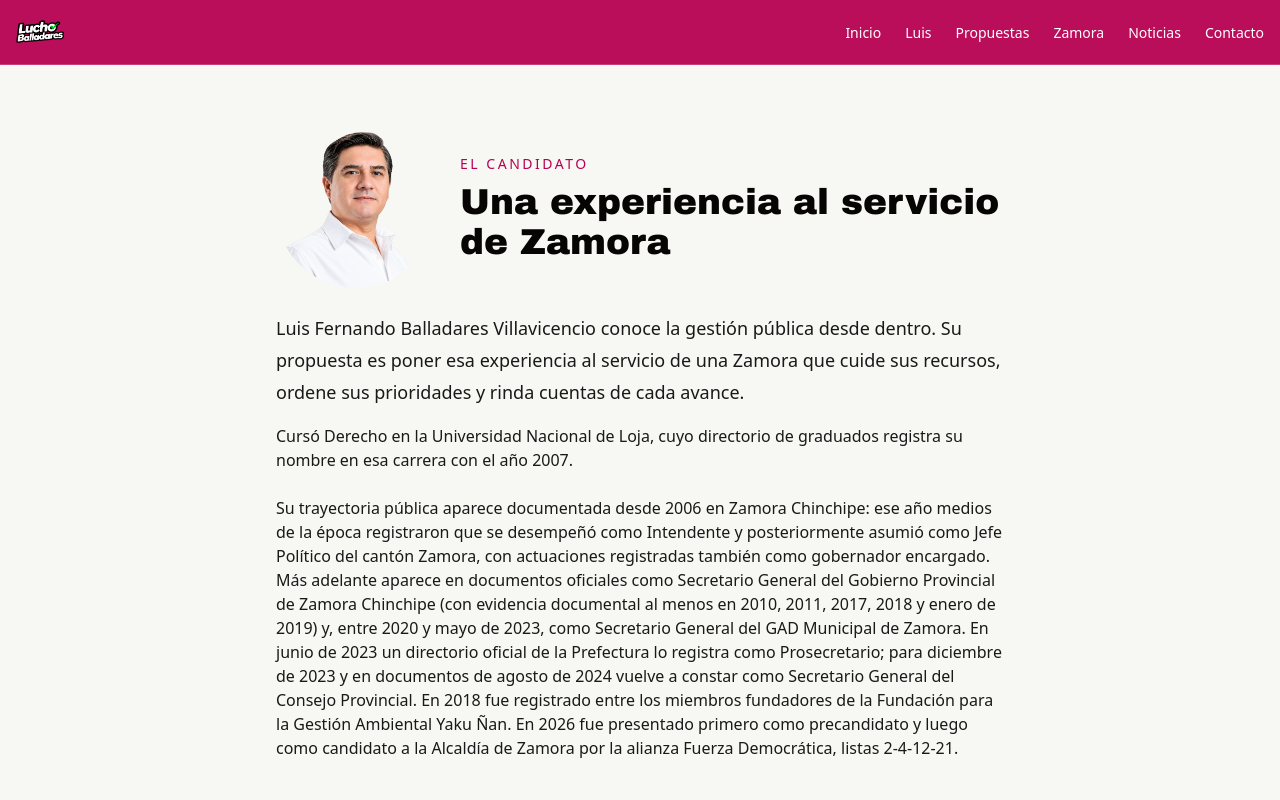
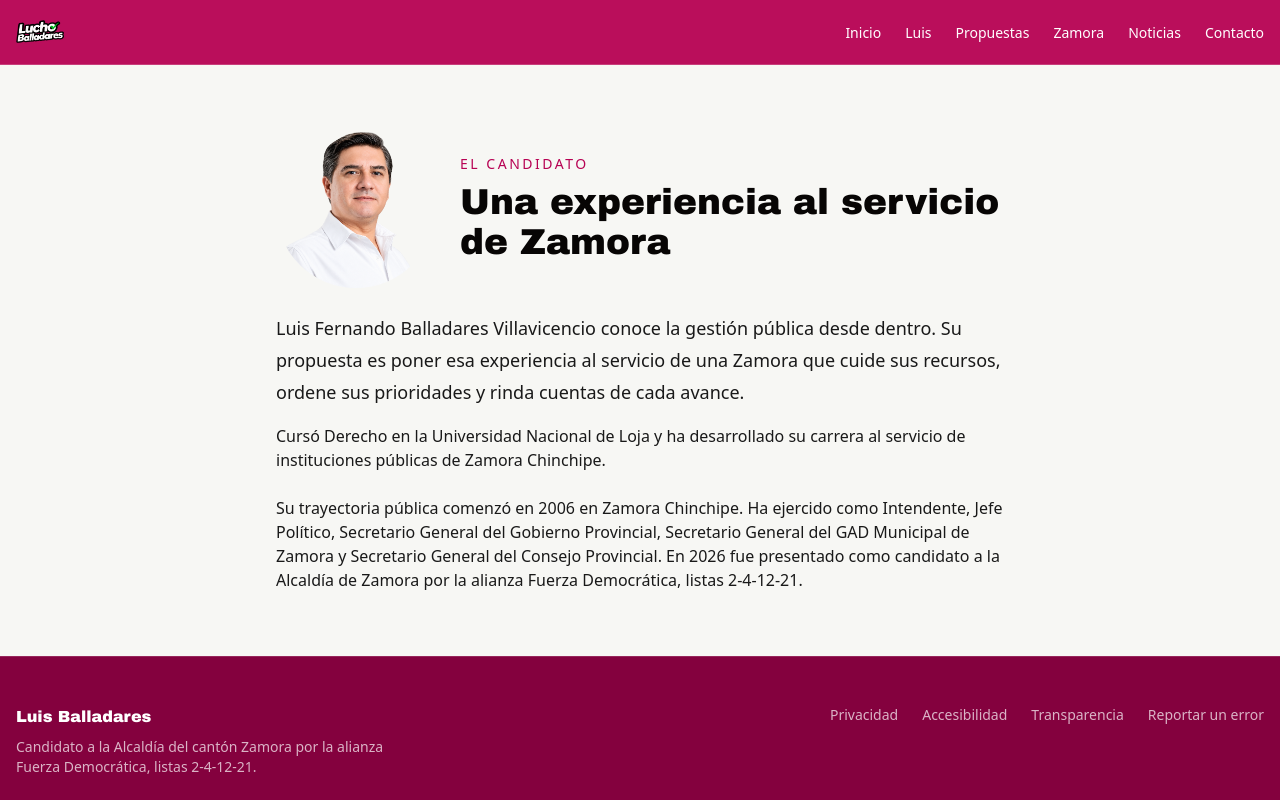
Before and after one commit to CharlieCardenasToledo/luis-balladeres, a Next.js app: page /luis in a window 1280 px wide. Shown: the top 800 px of the page. Built offline with nearby package versions, Linux system fonts and the light colour scheme; no server answers.

Commit message:
Remove documentation language from public pages

```diff
--- a/src/app/(public)/agenda/page.tsx
+++ b/src/app/(public)/agenda/page.tsx
@@ -3,7 +3,7 @@ import { SourceNote } from "@/components/ui/SourceNote";
 
 export const metadata: Metadata = {
   title: "Agenda",
-  description: "Eventos públicos documentados de la campaña de Luis Balladares.",
+  description: "Eventos públicos de la campaña de Luis Balladares.",
 };
 
 const PAST_EVENTS = [
@@ -30,7 +30,7 @@ export default function Page() {
     <div className="container-editorial py-16">
       <h1 className="font-display text-3xl text-black sm:text-4xl">Agenda</h1>
 
-      <h2 className="mt-8 font-display text-xl text-black">Eventos pasados documentados</h2>
+      <h2 className="mt-8 font-display text-xl text-black">Eventos de campaña</h2>
       <ul className="mt-4 flex flex-col gap-6 border-l border-gray-300 pl-6">
         {PAST_EVENTS.map((event) => (
           <li key={event.title}>
--- a/src/app/(public)/documentos/page.tsx
+++ b/src/app/(public)/documentos/page.tsx
@@ -1,5 +1,6 @@
 import type { Metadata } from "next";
 import { NotFoundList } from "@/components/ui/SourceNote";
+import { redirect } from "next/navigation";
 
 export const metadata: Metadata = {
   title: "Documentos",
@@ -20,6 +21,7 @@ const DOCUMENTS = [
 ];
 
 export default function Page() {
+  redirect("/trayectoria");
   return (
     <div className="container-editorial py-16">
       <h1 className="font-display text-3xl text-black sm:text-4xl">Documentos</h1>
--- a/src/app/(public)/luis/page.tsx
+++ b/src/app/(public)/luis/page.tsx
@@ -40,24 +40,16 @@ export default function Page() {
         prioridades y rinda cuentas de cada avance.
       </p>
       <p className="mt-4 text-charcoal">
-        Cursó Derecho en la Universidad Nacional de Loja, cuyo directorio de graduados registra su
-        nombre en esa carrera con el año 2007.
+        Cursó Derecho en la Universidad Nacional de Loja y ha desarrollado su carrera al servicio
+        de instituciones públicas de Zamora Chinchipe.
       </p>
       <SourceNote status="Verificado — fuente universitaria" sources={FUENTES_FORMACION} />
 
       <p className="mt-6 text-charcoal">
-        Su trayectoria pública aparece documentada desde 2006 en Zamora Chinchipe: ese año medios
-        de la época registraron que se desempeñó como Intendente y posteriormente asumió como Jefe
-        Político del cantón Zamora, con actuaciones registradas también como gobernador encargado.
-        Más adelante aparece en documentos oficiales como Secretario General del Gobierno
-        Provincial de Zamora Chinchipe (con evidencia documental al menos en 2010, 2011, 2017,
-        2018 y enero de 2019) y, entre 2020 y mayo de 2023, como Secretario General del GAD
-        Municipal de Zamora. En junio de 2023 un directorio oficial de la Prefectura lo registra
-        como Prosecretario; para diciembre de 2023 y en documentos de agosto de 2024 vuelve a
-        constar como Secretario General del Consejo Provincial. En 2018 fue registrado entre los
-        miembros fundadores de la Fundación para la Gestión Ambiental Yaku Ñan. En 2026 fue
-        presentado primero como precandidato y luego como candidato a la Alcaldía de Zamora por la
-        alianza Fuerza Democrática, listas 2-4-12-21.
+        Su trayectoria pública comenzó en 2006 en Zamora Chinchipe. Ha ejercido como Intendente,
+        Jefe Político, Secretario General del Gobierno Provincial, Secretario General del GAD
+        Municipal de Zamora y Secretario General del Consejo Provincial. En 2026 fue presentado
+        como candidato a la Alcaldía de Zamora por la alianza Fuerza Democrática, listas 2-4-12-21.
       </p>
       <SourceNote
         status="Verificado — documentos oficiales y medios"
--- a/src/app/(public)/page.tsx
+++ b/src/app/(public)/page.tsx
@@ -82,8 +82,7 @@ export default function HomePage() {
           para convertir una decisión en una obra y un servicio.
         </p>
         <p className="mt-3 text-xs leading-5 text-white/70">
-          La candidatura está registrada por Fuerza Democrática, listas 2-4-12-21. La información
-          personal no documentada no se presenta como hecho.
+          La candidatura está registrada por Fuerza Democrática, listas 2-4-12-21.
         </p>
       </HomeSection>
 
@@ -199,7 +198,7 @@ export default function HomePage() {
       }>
         <p className="max-w-3xl text-lg leading-8 text-white">
           Una decisión informada necesita propuestas claras, experiencia comprobable y novedades
-          verificables. Aquí puedes revisar la trayectoria, la matriz de propuestas y la actualidad
+          claras. Aquí puedes revisar la trayectoria, la matriz de propuestas y la actualidad
           de la campaña.
         </p>
       </HomeSection>
--- a/src/app/(public)/plan-de-trabajo/page.tsx
+++ b/src/app/(public)/plan-de-trabajo/page.tsx
@@ -78,7 +78,7 @@ export const AXES: Axis[] = [
 export default function Page() {
   return (
     <div className="container-editorial py-16">
-      <p className="text-sm font-medium uppercase tracking-[0.18em] text-brand-magenta">Documento de trabajo</p>
+      <p className="text-sm font-medium uppercase tracking-[0.18em] text-brand-magenta">Proyecto municipal</p>
       <h1 className="mt-3 font-display text-3xl text-black sm:text-4xl">Matriz de propuestas 2027–2031</h1>
       <p className="mt-4 text-charcoal">
         Esta matriz organiza la información entregada para la formulación política y técnica de una
--- a/src/app/(public)/transparencia/page.tsx
+++ b/src/app/(public)/transparencia/page.tsx
@@ -19,16 +19,12 @@ export default function Page() {
         agosto de 2026 y su notificación el 20 de agosto de 2026; el medio consultado señala
         ausencia de objeciones en el procedimiento correspondiente.
       </p>
-      <h2 className="mt-8 font-display text-xl text-black">Trayectoria documentada</h2>
+      <h2 className="mt-8 font-display text-xl text-black">Trayectoria</h2>
       <p className="mt-2 text-charcoal">
         Conoce el detalle completo de la experiencia pública en{" "}
         <Link href="/trayectoria" className="underline">
           /trayectoria
         </Link>{" "}
-        y en{" "}
-        <Link href="/documentos" className="underline">
-          /documentos
-        </Link>
         .
       </p>
 
```
